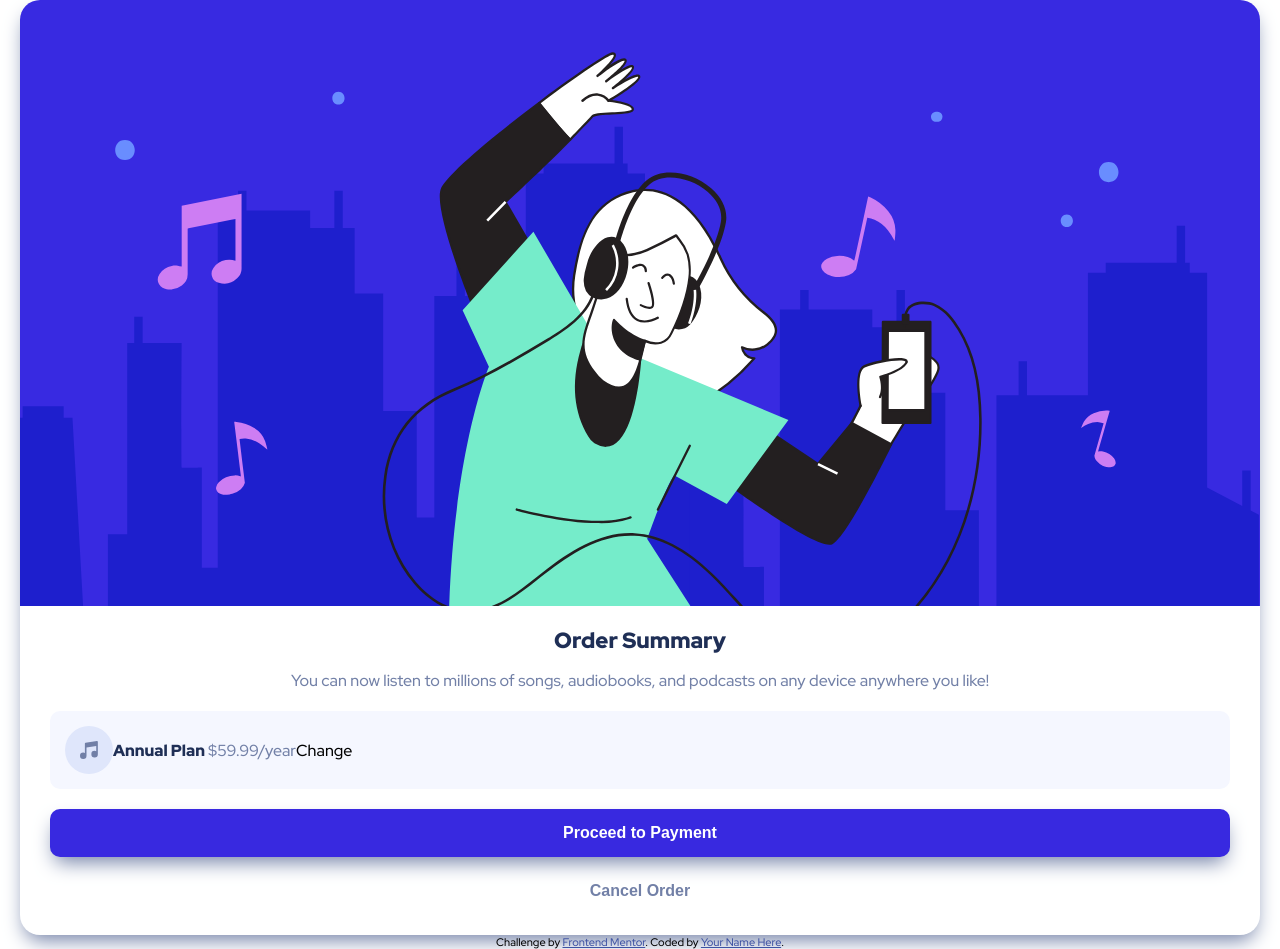
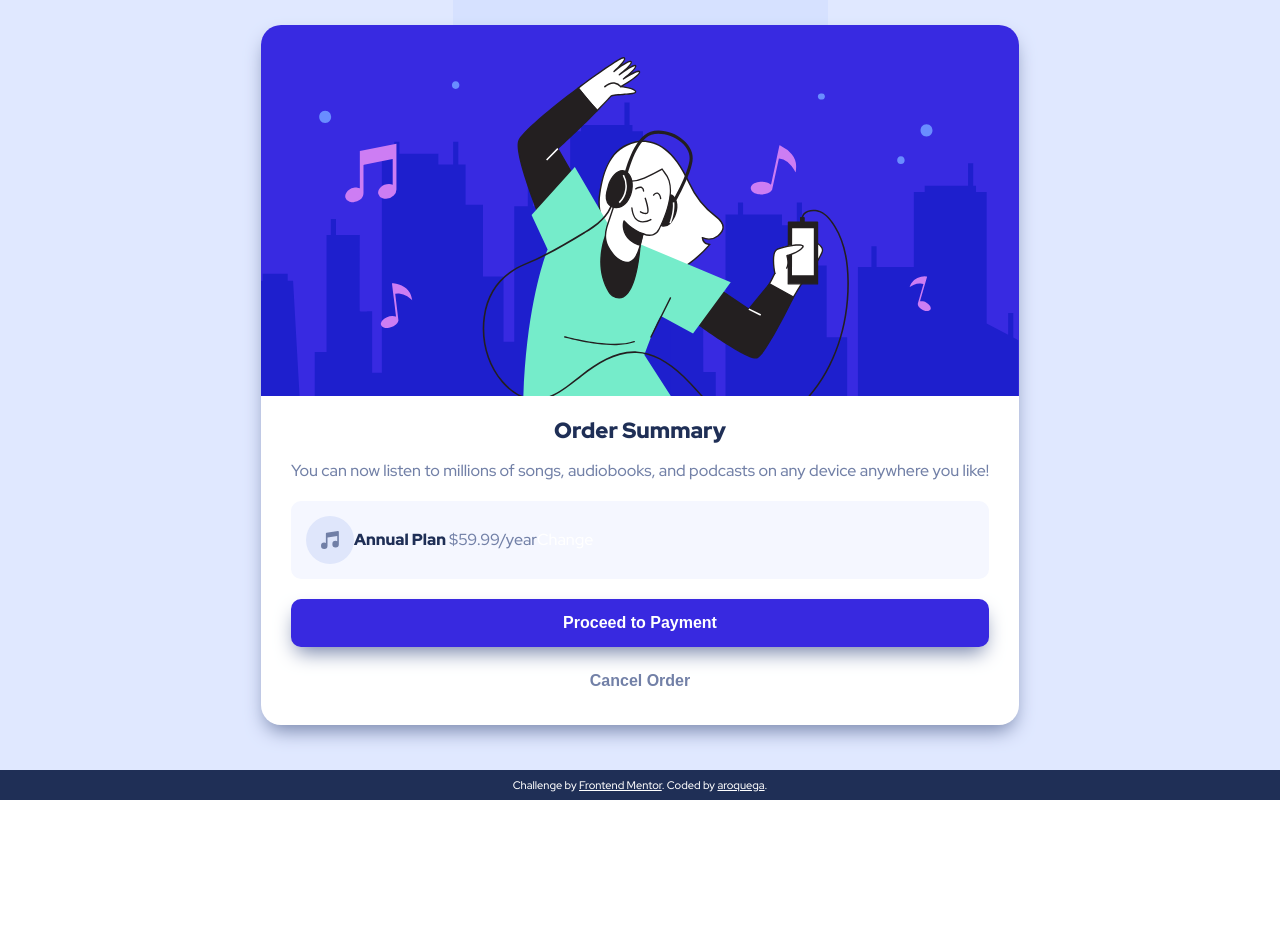
Before and after one commit to aroquega/order-summary-component-main, a plain HTML site: page index.html in a window 1280 px wide. After the commit the page ends 800 px from the top, so only its background shows below. Drawn offline with Linux system fonts and the light colour scheme.

Commit message:
poner un grid layout para la

```diff
--- a/index.html
+++ b/index.html
@@ -9,21 +9,10 @@
     <link rel="stylesheet" href="styles.css">
 
     <title>Frontend Mentor | Order summary card</title>
-
-    <!-- Feel free to remove these styles or customise in your own stylesheet 👍 -->
-    <style>
-        .attribution {
-            font-size: 11px;
-            text-align: center;
-        }
-
-        .attribution a {
-            color: hsl(228, 45%, 44%);
-        }
-    </style>
 </head>
 <body>
-
+<div class="app">
+    <main class="app__content">
         <article class="card">
             <img class="card-image" src="images/illustration-hero.svg" alt=""/>
             <section class="card__body">
@@ -62,10 +51,13 @@
                 </section>
             </section>
         </article>
-
+    </main>
+    <footer class="app__footer">
         <div class="attribution">
             Challenge by <a href="https://www.frontendmentor.io?ref=challenge" target="_blank">Frontend Mentor</a>.
-    Coded by <a href="#">Your Name Here</a>.
+            Coded by <a href="#">aroquega</a>.
+        </div>
+    </footer>
 </div>
 </body>
 </html>
--- a/styles.css
+++ b/styles.css
@@ -22,10 +22,36 @@ html {
     --round-factor: 20px;
 }
 
+.app {
+    height: 100vh;
+    display: grid;
+    grid-template-rows: 1fr 50px;
+    background-color: var(--pale-blue);
+    background-image: url("images/pattern-background-mobile.svg");
+    background-position: top center;
+    background-repeat: no-repeat;
+}
+
+.app__content {
+    place-self: center;
+}
+
+.app__footer {
+    margin-block-start: 20px;
+    background-color: var(--dark-blue);
+    color: white;
+    text-align: center;
+    font-size: 11px;
+    display: flex;
+    align-items: center;
+    justify-content: center;
+}
+
 .card {
     border-radius: var(--round-factor);
     margin-inline: 20px;
     box-shadow: 0px 10px 20px -5px var(--desaturated-blue);
+    background-color: white;
 }
 
 .card__body {
@@ -111,3 +137,7 @@ html {
 .text--normal-size {
     font-size: 1rem;
 }
+
+a {
+    color: white;
+}
```
Lines whose indentation alone changed are shown as unchanged.
